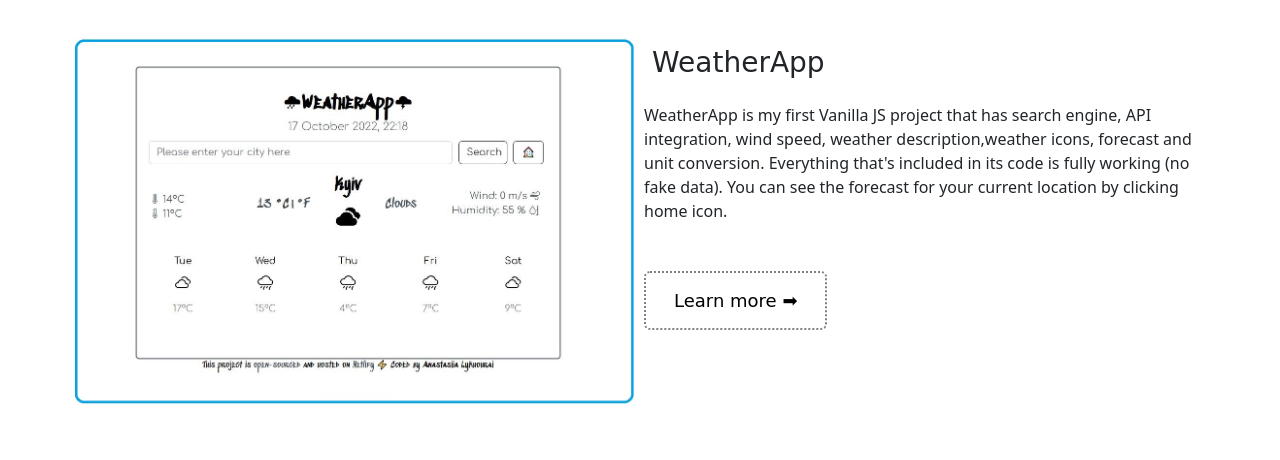
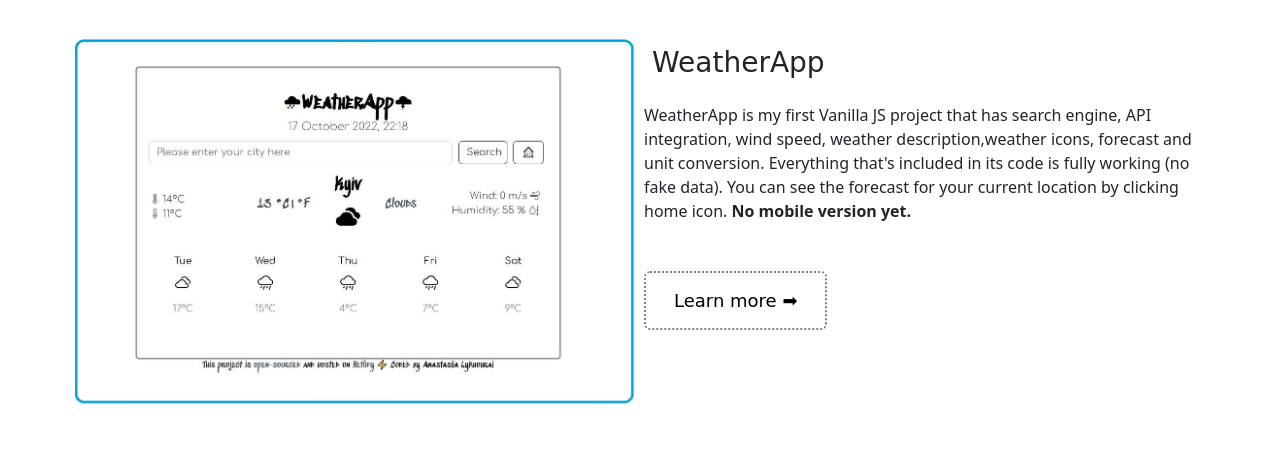
Before and after one commit to presdesarcasme/portfolio-shecodes, a plain HTML site: page projects.html in a window 1280 px wide. Shown: the part 332-792 px from the top of the page. Drawn offline with nearby package versions, Linux system fonts and the light colour scheme; a web font is replaced by a local one.

Commit message:
Update projects.html

```diff
--- a/projects.html
+++ b/projects.html
@@ -75,6 +75,7 @@
                         its
                         code is fully working
                         (no fake data). You can see the forecast for your current location by clicking home icon.
+                        <strong> No mobile version yet. </strong>
                     </p>
                     <div class="navigation-links mb-5 mt-5 justify-content-center justify-content-sm-start">
                         <a href="https://presdesarcasme.netlify.app/" target="_blank" rel="noopener noreferrer"
```
